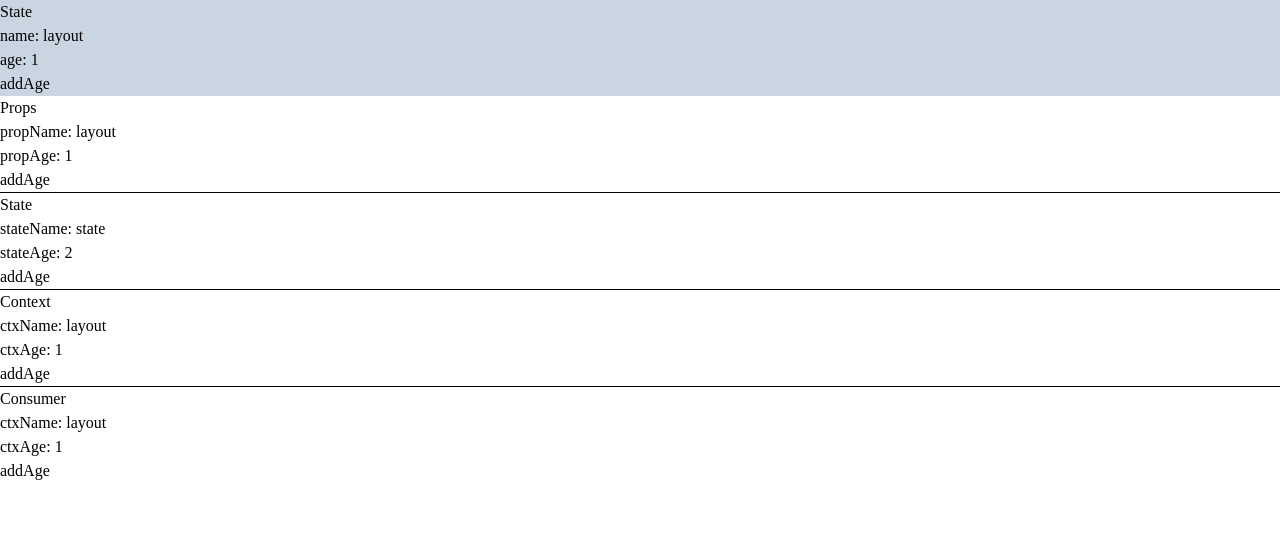
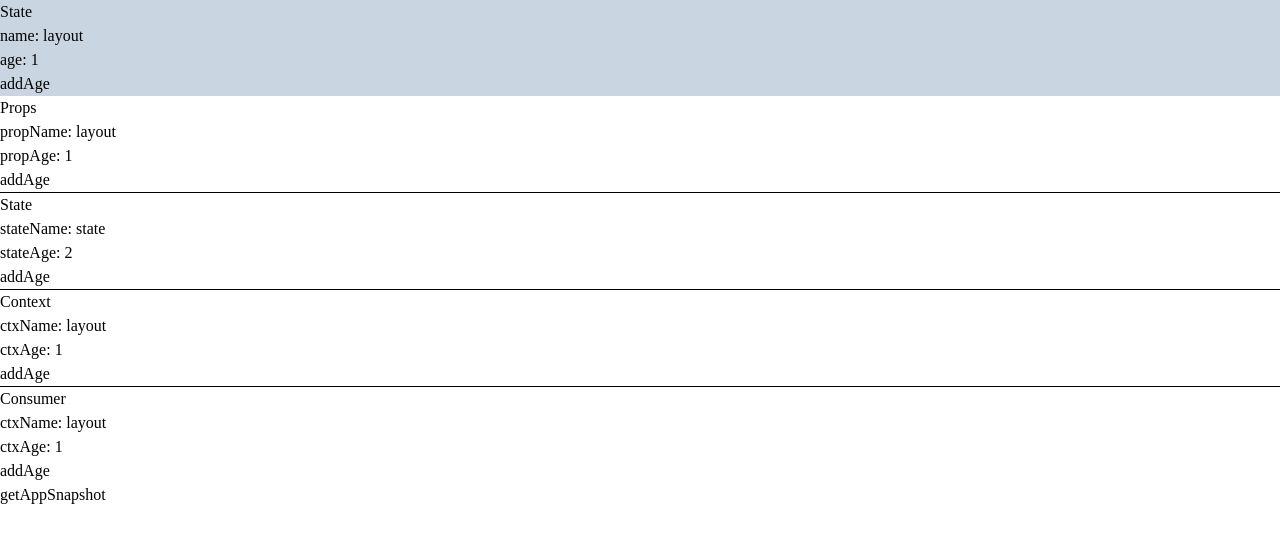
Before and after one commit to 161043261/algorithm, a Vue app: page / in a window 1280 px wide. Shown: the top 542 px of the page. Built offline with nearby package versions, Linux system fonts and the light colour scheme.

Commit message:
feat: Introduce new features

```diff
--- a/src/App.tsx
+++ b/src/App.tsx
@@ -92,6 +92,10 @@ class App extends Component<
   }
 
   getSnapshotBeforeUpdate() {
+    return this.getSnapshot();
+  }
+
+  getSnapshot() {
     return {
       props: this.props,
       state: this.state,
--- a/src/Layout.tsx
+++ b/src/Layout.tsx
@@ -1,5 +1,5 @@
 import App from "./App.js";
-import { Component } from "react";
+import { Component, createRef } from "react";
 import { Ctx } from "./ctx.js";
 
 interface IState {
@@ -24,6 +24,15 @@ class Layout extends Component<Record<string, never>, IState> {
     this.setState({ age: age + 1 });
   };
 
+  appRef = createRef<App>();
+
+  getAppSnapshot = () => {
+    if (this.appRef.current) {
+      return this.appRef.current.getSnapshot();
+    }
+    return null;
+  };
+
   render() {
     const { name, age } = this.state;
     return (
@@ -39,7 +48,12 @@ class Layout extends Component<Record<string, never>, IState> {
           <Ctx.Provider
             value={{ ctxName: name, ctxAge: age, setCtxAge: this.setAge }}
           >
-            <App propsName={name} propsAge={age} setPropsAge={this.setAge} />
+            <App
+              propsName={name}
+              propsAge={age}
+              setPropsAge={this.setAge}
+              ref={this.appRef}
+            />
 
             <hr />
 
@@ -63,6 +77,12 @@ class Layout extends Component<Record<string, never>, IState> {
             }
           </Ctx.Provider>
         </main>
+
+        <footer>
+          <button onClick={() => console.log(this.getAppSnapshot())}>
+            getAppSnapshot
+          </button>
+        </footer>
       </>
     );
   }
```
